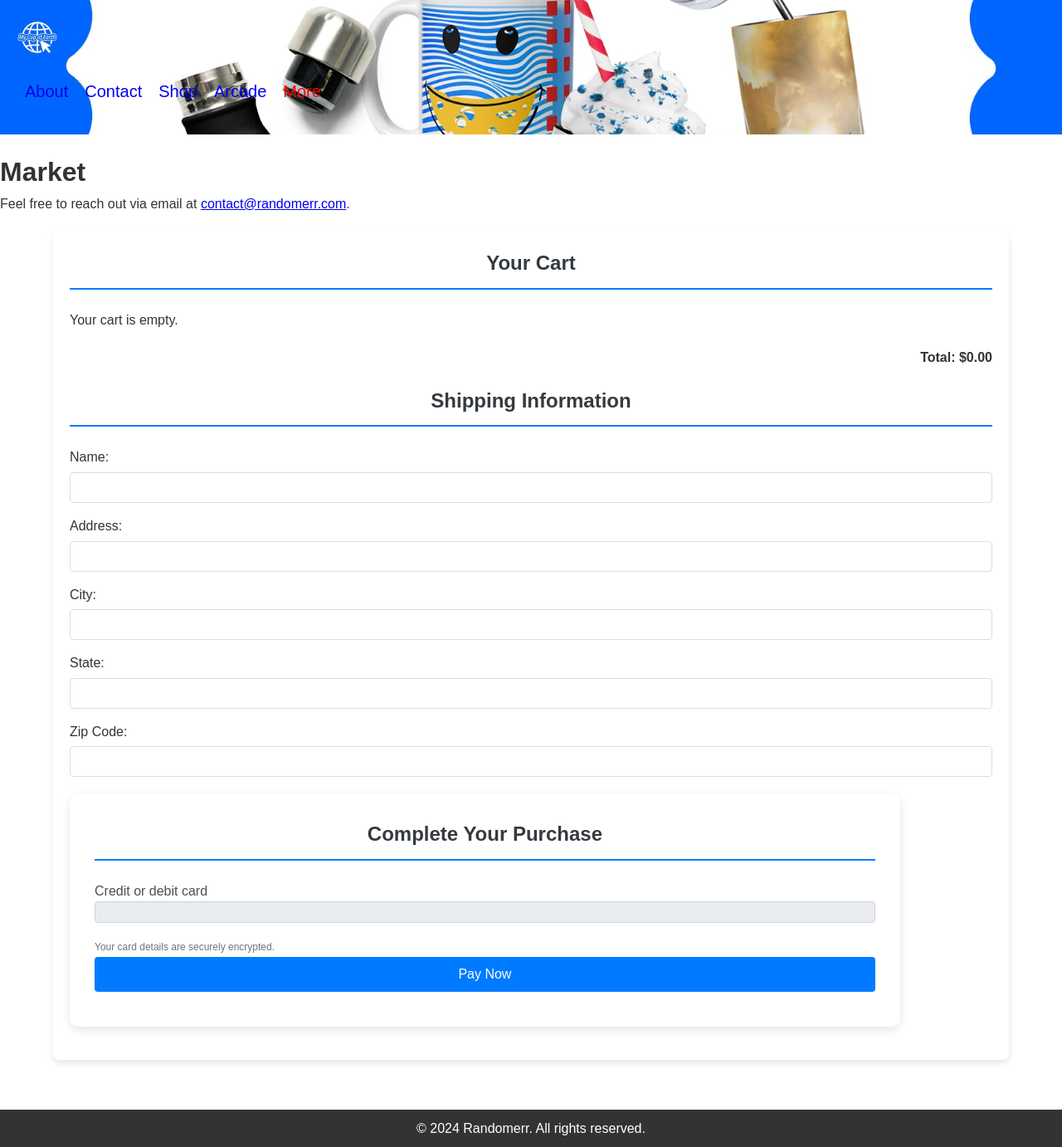
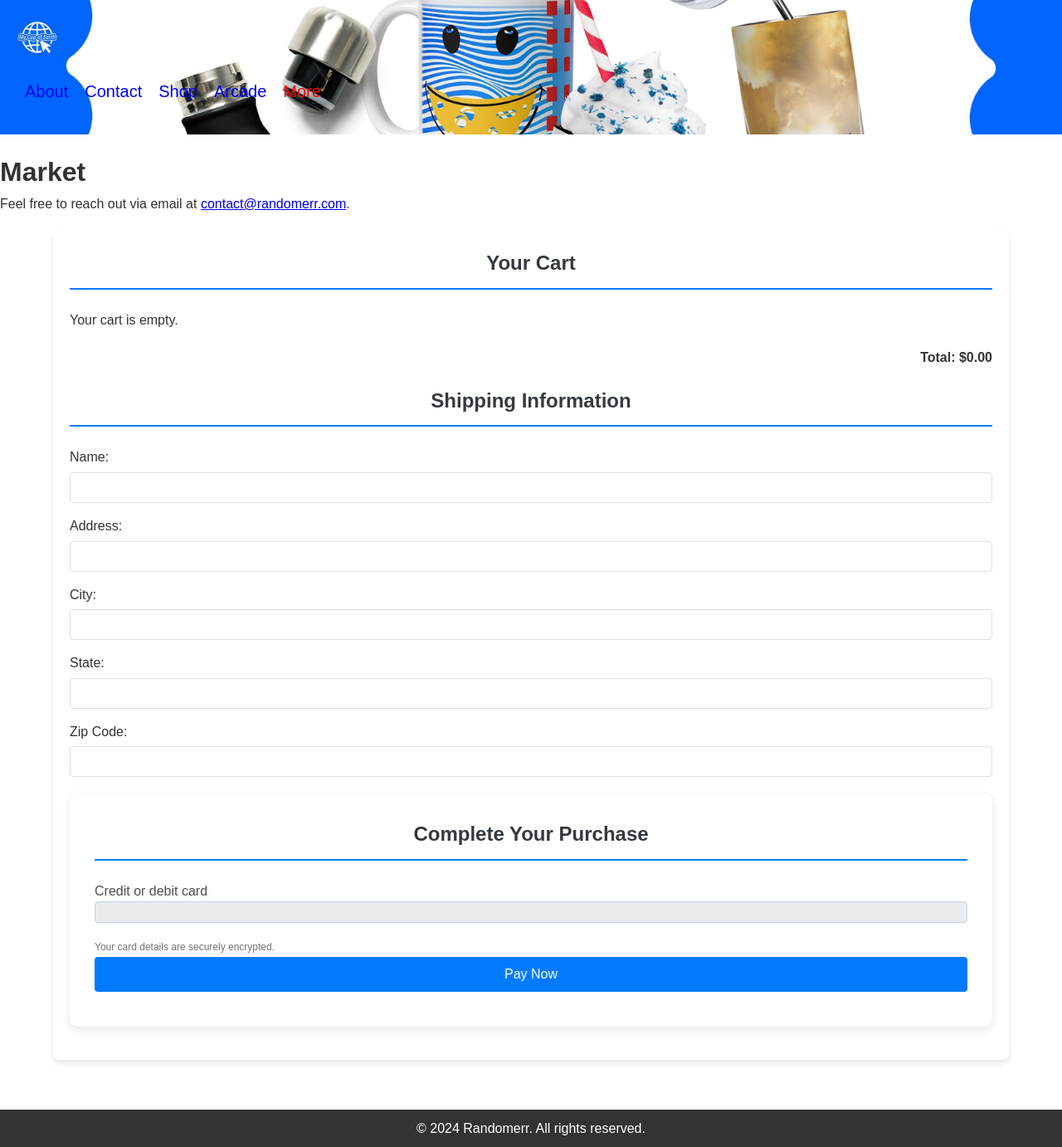
Before and after one commit to m-cochran/Randomerr, a Jekyll site: the page built from market.md, in a window 1280 px wide. Shown: the whole page at 83% size. Built offline with Jekyll 4.4.1, drawn with Linux system fonts in a browser that asks for light colours.

Commit message:
Update stripe.css

```diff
--- a/assets/css/stripe.css
+++ b/assets/css/stripe.css
@@ -5,7 +5,6 @@
     border-radius: 10px;
     box-shadow: 0 4px 12px rgba(0, 0, 0, 0.1);
     width: 100%;
-    max-width: 90%;
 }
 
 /* Header */
```
